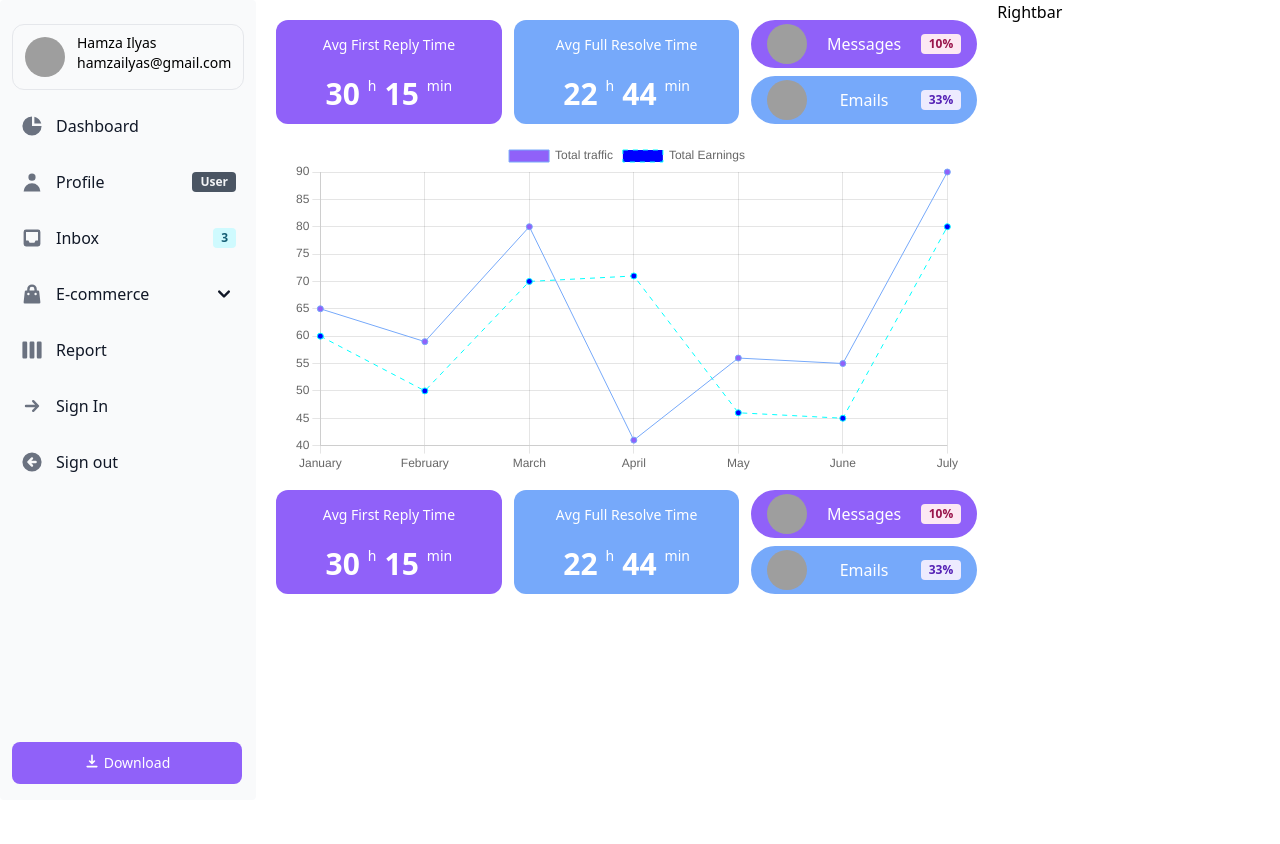
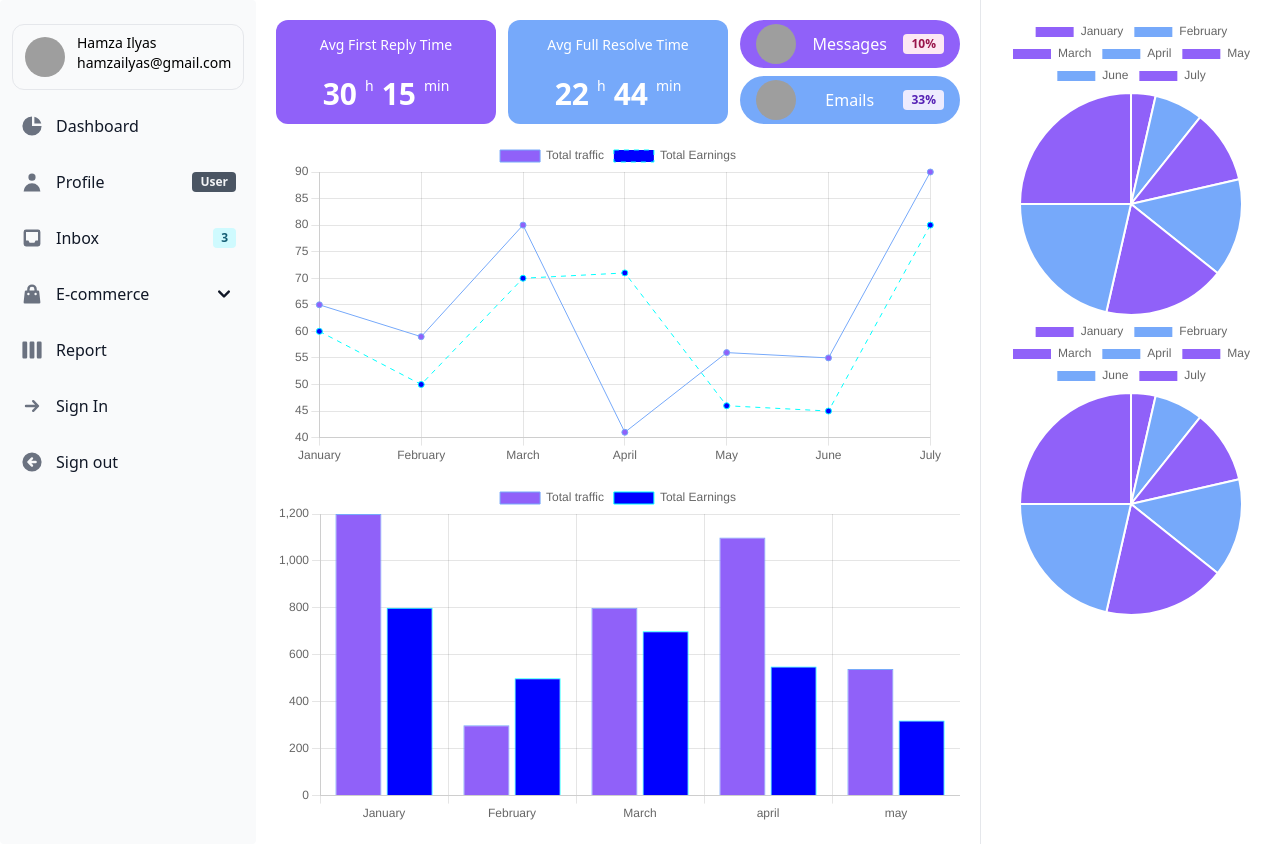
Before and after one commit to Hamza-fullstackdev/react-dashboard, a React (Vite) app: page / in a window 1280 px wide. Before the commit the page ends 800 px from the top, so only its background shows below. Built offline with nearby package versions, Linux system fonts and the light colour scheme; grey boxes are pictures that could not be loaded.

Commit message:
Pie Chart And Bar Chart Designation Completed

```diff
--- a/src/components/Main.jsx
+++ b/src/components/Main.jsx
@@ -1,6 +1,7 @@
 import { Avatar, Badge } from "flowbite-react";
 import React from "react";
 import Linechart from "../utils/Linechart";
+import Barchart from "../utils/Barchart";
 
 const Main = () => {
   return (
@@ -52,49 +53,8 @@ const Main = () => {
       <div className="w-full">
         <Linechart/>
       </div>
-      <div className='grid grid-cols-1 md:grid-cols-2 lg:grid-cols-3 gap-3'>
-        <div className='bg-purple-500 p-3 text-center rounded-xl'>
-          <span className='text-sm text-white '>Avg First Reply Time</span>
-          <div className='flex flex-row gap-2 justify-center text-center mt-5'>
-            <h2 className='text-3xl text-white font-semibold'>30</h2>
-            <span className='text-sm text-white'> h</span>
-            <h2 className='text-3xl text-white font-semibold'>15</h2>
-            <span className='text-sm text-white'> min</span>
-          </div>
-        </div>
-        <div className='bg-blue-400 p-3 text-center rounded-xl'>
-          <span className='text-sm text-white '>Avg Full Resolve Time</span>
-          <div className='flex flex-row gap-2 justify-center text-center mt-5'>
-            <h2 className='text-3xl text-white font-semibold'>22</h2>
-            <span className='text-sm text-white'> h</span>
-            <h2 className='text-3xl text-white font-semibold'>44</h2>
-            <span className='text-sm text-white'> min</span>
-          </div>
-        </div>
-        <div className='flex flex-col gap-2 items-center'>
-          <div className='w-full flex flex-row justify-between items-center bg-purple-500 p-1 px-4 rounded-3xl'>
-            <Avatar
-              rounded
-              className='w-10 h-10 object-contain'
-              img={
-                "https://encrypted-tbn0.gstatic.com/images?q=tbn:ANd9GcR-PVBbehIgurp7yUi8-YkelEqCToBGOsLKX9uOOjz5ow&s"
-              }
-            />
-            <h3 className='text-white'>Messages</h3>
-            <Badge color={"pink"}>10%</Badge>
-          </div>
-          <div className='w-full flex flex-row justify-between items-center bg-blue-400 p-1 px-4 rounded-3xl'>
-            <Avatar
-              rounded
-              className='w-10 h-10 object-contain'
-              img={
-                "https://encrypted-tbn0.gstatic.com/images?q=tbn:ANd9GcR-PVBbehIgurp7yUi8-YkelEqCToBGOsLKX9uOOjz5ow&s"
-              }
-            />
-            <h3 className='text-white'>Emails</h3>
-            <Badge color={"purple"}>33%</Badge>
-          </div>
-        </div>
+      <div>
+        <Barchart/>
       </div>
     </div>
   );
--- a/src/components/Rightbar.jsx
+++ b/src/components/Rightbar.jsx
@@ -1,9 +1,16 @@
-import React from 'react'
-
+import React from "react";
+import Piechart from "../utils/Piechart";
 const Rightbar = () => {
   return (
-    <div className='w-[500px]'>Rightbar</div>
-  )
-}
+    <div className='w-[300px] min-h-screen hidden py-4 xl:block border-l'>
+      <div className='w-full'>
+      <Piechart />
+      </div>
+      <div className='w-full'>
+      <Piechart />
+      </div>
+    </div>
+  );
+};
 
-export default Rightbar
+export default Rightbar;
--- a/src/components/Sidenav.jsx
+++ b/src/components/Sidenav.jsx
@@ -13,7 +13,7 @@ import {
 const Sidenav = () => {
   return (
     <div className='w-[300px] min-h-screen hidden md:block'>
-      <Sidebar aria-label='Sidebar' className='relative'>
+      <Sidebar aria-label='Sidebar'>
         <Sidebar.Items>
           <Sidebar.ItemGroup className="flex flex-col gap-2">
             <div className='w-full flex justify-start border border-gray-200 p-2 rounded-xl gap-2 overflow-hidden mt-2'>
@@ -63,14 +63,6 @@ const Sidenav = () => {
             <Sidebar.Item icon={HiViewBoards}>Report</Sidebar.Item>
             <Sidebar.Item icon={HiArrowSmRight}>Sign In</Sidebar.Item>
             <Sidebar.Item icon={HiArrowCircleLeft}>Sign out</Sidebar.Item>
-            <div
-              className='w-[230px]'
-              style={{ position: "absolute", bottom: "2%" }}
-            >
-              <Button className='w-full bg-purple-500'>
-                <HiDownload className='mr-1 h-4 w-4' /> Download
-              </Button>
-            </div>
           </Sidebar.ItemGroup>
         </Sidebar.Items>
       </Sidebar>
--- a/src/index.css
+++ b/src/index.css
@@ -1,3 +1,11 @@
 @tailwind base;
 @tailwind components;
 @tailwind utilities;
+*{
+    margin: 0;
+    padding: 0;
+    box-sizing: border-box;
+}
+body{
+    overflow-x: hidden !important;
+}
--- /dev/null
+++ b/src/utils/Barchart.jsx
@@ -0,0 +1,53 @@
+import React from "react";
+import { Bar } from "react-chartjs-2";
+import {
+  Chart as chartjs,
+  CategoryScale,
+  LinearScale,
+  PointElement,
+  BarElement,
+  Title,
+  Tooltip,
+  Legend,
+} from "chart.js";
+
+chartjs.register(
+  CategoryScale,
+  LinearScale,
+  PointElement,
+  BarElement,
+  Title,
+  Tooltip,
+  Legend
+);
+
+const BarChartData = {
+    labels: ["January", "February", "March", "april", "may"],
+    datasets: [
+      {
+        label: "Total traffic",
+        data: [1200, 300, 800, 1100, 540],
+        backgroundColor: "#9061F9",
+        borderColor: "#76A9FA",
+        borderWidth: 1,
+      },
+      {
+        label: "Total Earnings",
+        data: [800, 500, 700,550, 320],
+        backgroundColor: "blue",
+        borderColor: "cyan",
+        borderWidth: 1,
+        borderDash: [5, 5],
+      },
+    ],
+  };
+const Barchart = () => {
+    const options={};
+  return (
+    <div className="w-full">
+        <Bar options={options} data={BarChartData}/>
+    </div>
+  )
+}
+
+export default Barchart
--- a/src/utils/Linechart.jsx
+++ b/src/utils/Linechart.jsx
@@ -45,8 +45,8 @@ const LineChartData = {
 const Linechart = () => {
   const option = {};
   return (
-    <div className='flex flex-row w-full max-h-[400px] justify-center text-white p-4'>
-      <Line option={option} data={LineChartData} />
+    <div className='flex flex-row w-full justify-center text-white p-4'>
+      <Line option={option} data={LineChartData}/>
     </div>
   );
 };
--- /dev/null
+++ b/src/utils/Piechart.jsx
@@ -0,0 +1,35 @@
+import React from "react";
+import { Pie } from "react-chartjs-2";
+import { Chart as chartjs, Tooltip, Legend, ArcElement } from "chart.js";
+
+chartjs.register(ArcElement, Tooltip, Legend);
+
+const PieChartData = {
+  labels: ["January", "February", "March", "April", "May", "June", "July"],
+  datasets: [
+    {
+      lable: "Pie Chart",
+      data: [10, 20, 30, 40, 50, 60, 70],
+      backgroundColor: [
+        "#9061F9",
+        "#76A9FA",
+        "#9061F9",
+        "#76A9FA",
+        "#9061F9",
+        "#76A9FA",
+        "#9061F9",
+      ],
+      hoverOffset: 4,
+    },
+  ],
+};
+const Piechart = () => {
+  const option = {};
+  return (
+    <div className="w-[300px]">
+      <Pie options={option} data={PieChartData} />
+    </div>
+  );
+};
+
+export default Piechart;
```
